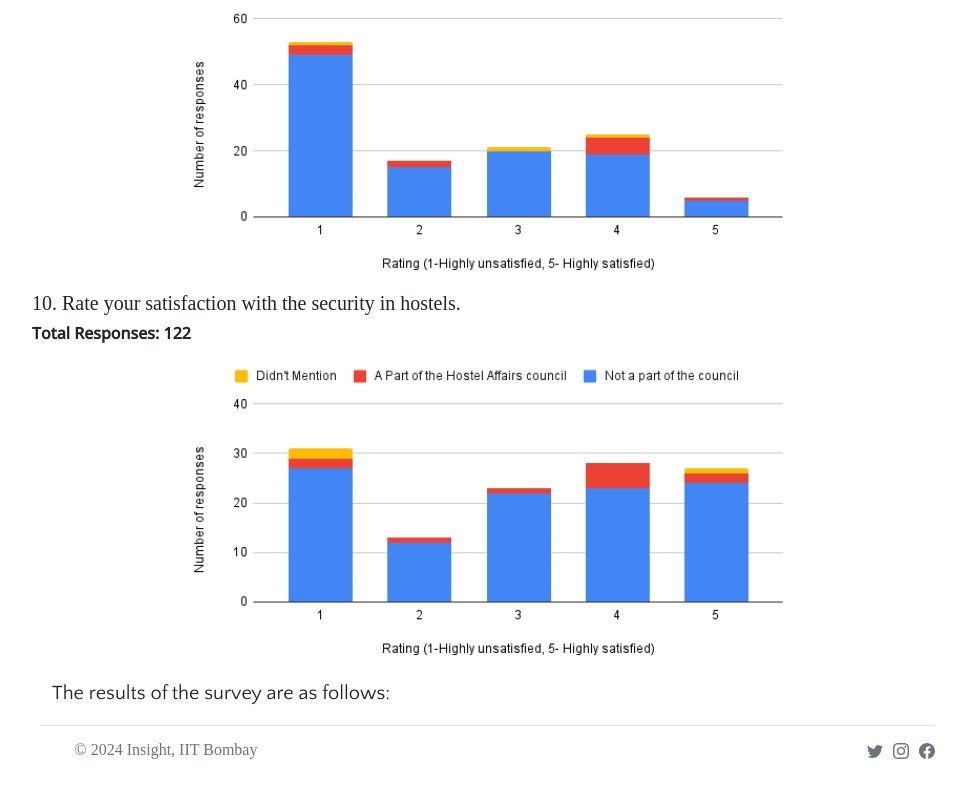
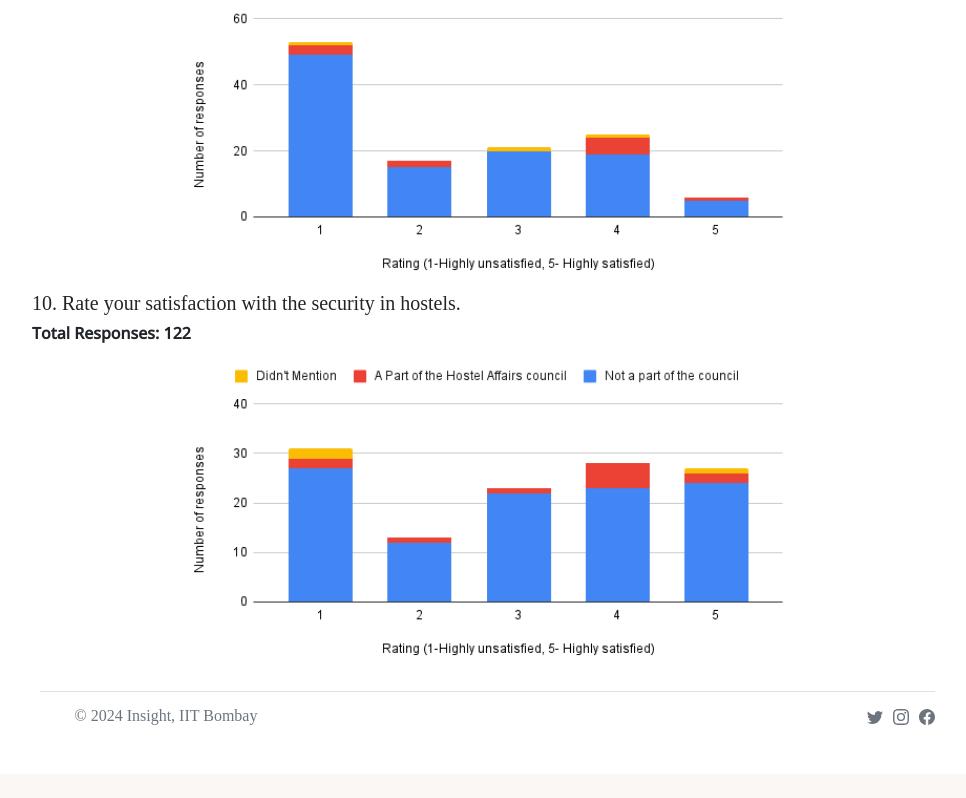
Before and after one commit to vedangiitb/gsmeter, a React (Create React App) app: page /hostel in a window 1280 px wide. Shown: the part 7180-7978 px from the top of the page, without its empty margins (268-1234 px from the left). After the commit the page ends 7954 px from the top, so only its background shows below. Built offline with nearby package versions, Linux system fonts and the light colour scheme; a web font is replaced by a local one.

Commit message:
Fixed issue in hostel page

```diff
--- a/src/components/MainContent/HostelPage.jsx
+++ b/src/components/MainContent/HostelPage.jsx
@@ -330,8 +330,6 @@ function HostelPage() {
         responses={["", 122, 121, 120, 124, 123, 121, 121, 122, 122]}
       />
 
-      <Points>The results of the survey are as follows:</Points>
-
       <Footer></Footer>
     </div>
   );
```
